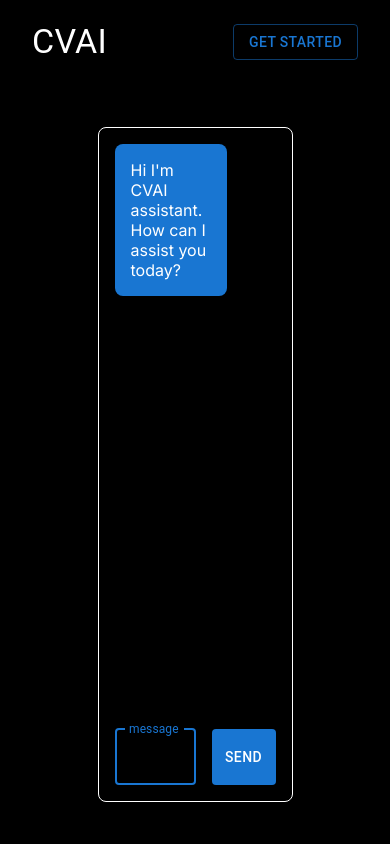
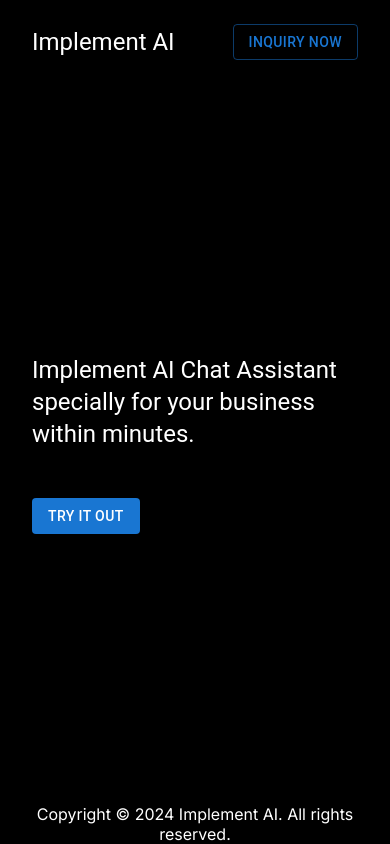
Before and after one commit to MarceloJSCesar/ai_customer_chat, a Next.js app: page / in a window 390 px wide. Built offline with nearby package versions, Linux system fonts and the light colour scheme.

Commit message:
message limit set to 3, inquiry button added, mobile view fixed

```diff
--- a/app/api/chat/route.js
+++ b/app/api/chat/route.js
@@ -1,7 +1,7 @@
 import { NextResponse } from 'next/server';
 import OpenAI from 'openai';
 
-const systemPrompt = `You are a customer support bot for CVAI, a platform that specializes in conducting AI-powered interviews for software engineering jobs. Your primary goal is to assist users by providing accurate, concise, and helpful responses. You should be polite, professional, and empathetic, ensuring users have a smooth experience on the platform.
+const systemPrompt = `You are a customer support bot for Implement AI, a platform that specializes in reviewing resumes. Your primary goal is to assist users by providing accurate, concise, and helpful responses. You should be polite, professional, and empathetic, ensuring users have a smooth experience on the platform. Behave and act as if you were a Senior Technical Recruiter from Google
 ### Key Functions:
 1. **User Onboarding**: Guide new users through the registration and setup process, explaining key features of the platform.
 2. **Interview Preparation**: Provide information about how the AI-powered interviews work, what users can expect, and how to best prepare for their software engineering interviews.
@@ -18,7 +18,7 @@
 - If the user encounters an issue that cannot be resolved through basic troubleshooting, escalate the issue by providing them with contact information for human support.
 - Encourage users to explore the platform's features, including practice interviews and feedback reports.
 - Remain up-to-date with the latest platform updates and AI interview practices to provide accurate and relevant information.
-- Your creator is Marcelo Cesar Founder and CEO of CVAI
+- Your creator is Marcelo Cesar Founder and CEO of Implement AI
 `;
 
 export async function POST(req) {
@@ -38,7 +38,7 @@
         },
         ...data,
       ],
-      model: 'gpt-3.5-turbo',
+      model: 'gpt-4o-mini-2024-07-18',
       stream: true,
     });
 
@@ -71,3 +71,10 @@
     });
   }
 }
+
+/*
+
+  let business insert any data about their business then give systemPrompt based on the provided data and let them try it out live in a chat. set only 4 questions.
+  if you want to try more, show option to contact the team.
+
+*/
--- a/app/page.js
+++ b/app/page.js
@@ -1,15 +1,33 @@
 'use client'
 import Image from "next/image";
-import {useState} from 'react';
+import {useState, useEffect} from 'react';
 import {Box, Stack, TextField, Button, Typography} from '@mui/material';
 import ReactMarkdown from 'react-markdown';
 
 export default function Home() {
 
+  const [limit, setLimit] = useState(0);
+
+  const [isMobile, setIsMobile] = useState(window.innerWidth <= 767);
+
+  useEffect(() => {
+    const handleResize = () => {
+      setIsMobile(window.innerWidth <= 767);
+    };
+
+    window.addEventListener('resize', handleResize);
+
+    return () => {
+      window.removeEventListener('resize', handleResize);
+    };
+  }, []);
+
+  const [canTry, setCanTry] = useState(false);
+
   const [messages, setMessages] = useState([
     {
       role: 'assistant',
-      content: `Hi I'm CVAI assistant. How can I assist you today?`,
+      content: `Hi I'm Implement AI assistant. How can I assist you today?`,
     }
   ]);
 
@@ -45,6 +63,8 @@
           let lastMessage = messages[messages.length - 1];
           let otherMessages = messages.slice(0, messages.length - 1);
 
+          setLimit(limit + 2);
+
           return ([
             ...otherMessages,
             {
@@ -56,6 +76,10 @@
         return reader.read().then(processText);
       })
     })
+  }
+
+  function canShowChat() {
+    setCanTry(!canTry);
   }
 
   return (
@@ -73,19 +97,24 @@
         alignItems="center"
       >
         <Typography
-          variant="h4"
+          variant={isMobile ? "h5" : "h3"}
           marginLeft={4}
           color="white"
           display="flex"
-          flex={1}
-        >CVAI</Typography>
+          flex={3}
+        >Implement AI</Typography>
        <Box
           marginRight={4}
+          gap={2}
        >
         <Button
           variant="outlined"
+          onClick={() => {
+            canShowChat()
+            // send to another page and fill out the blanks then it suposes to send an email
+          }}
         >
-          Get Started
+          Inquiry Now
         </Button>
        </Box>
       </Box>
@@ -97,9 +126,57 @@
         alignItems="center"
         bgcolor="black"
       >
+        <Box
+          display={canTry ? "none" : "flex"}
+          width="100vw"
+          height="90vh"
+          justifyContent="center"
+          flexDirection="column"
+        >
+          <Box
+            flex={1}
+            alignContent="center"
+          >
+              <Box
+                width="80vw"
+                marginLeft={4}
+              >
+                <Typography
+                  variant={isMobile ? "h5" : "h2"}
+                  color="white"
+                >
+                  Implement AI Chat Assistant specially for your business within minutes.
+                </Typography>
+              </Box>
+              <Box
+                display="flex"
+                width="80vw"
+              >
+                <Box
+                  marginLeft={4}
+                  marginTop={6}
+                >
+                  <Button variant="contained" onClick={() => {
+                    canShowChat();
+                  }}>Try it out</Button>
+                </Box>
+              </Box>
+            </Box>
+            <Box
+              display="flex"
+              justifyContent="center"
+              alignItems="center"
+              textAlign="center"
+            >
+              <Typography variant="h7" color="white">Copyright © 2024 Implement AI. All rights reserved.</Typography>
+            </Box>
+          </Box>
+        <Box
+            display={canTry ? "flex" : "none"}
+        >
           <Stack
               direction="column"
-            width="50vw"
+              width={isMobile ? "90vw" : "50vw"}
               height="80vh"
               border="1px solid white"
               borderRadius={2}
@@ -140,6 +217,7 @@
             <Stack
               direction="row"
               spacing={2}
+              display={limit >= 6 ? "none" : "flex"}
             >
               <TextField
                 value={message}
@@ -156,7 +234,25 @@
               />
               <Button variant="contained" onClick={sendMessage}>Send</Button>
             </Stack>
+          <Box
+            display={limit >= 6 ? "flex" : "none"}
+            justifyContent="center"
+            alignItems="center"
+            gap={2}
+          >
+                <Typography variant="p" color="grey">Limit reached</Typography>
+                <Button
+                    variant="outlined"
+                    onClick={() => {
+                      canShowChat()
+                      // send to another page and fill out the blanks then it suposes to send an email
+                    }}
+                    >
+                    Inquiry Now
+                </Button>
+          </Box>
           </Stack>
+        </Box>
       </Box>
     </Box>
   );
```
Lines whose indentation alone changed are shown as unchanged.
